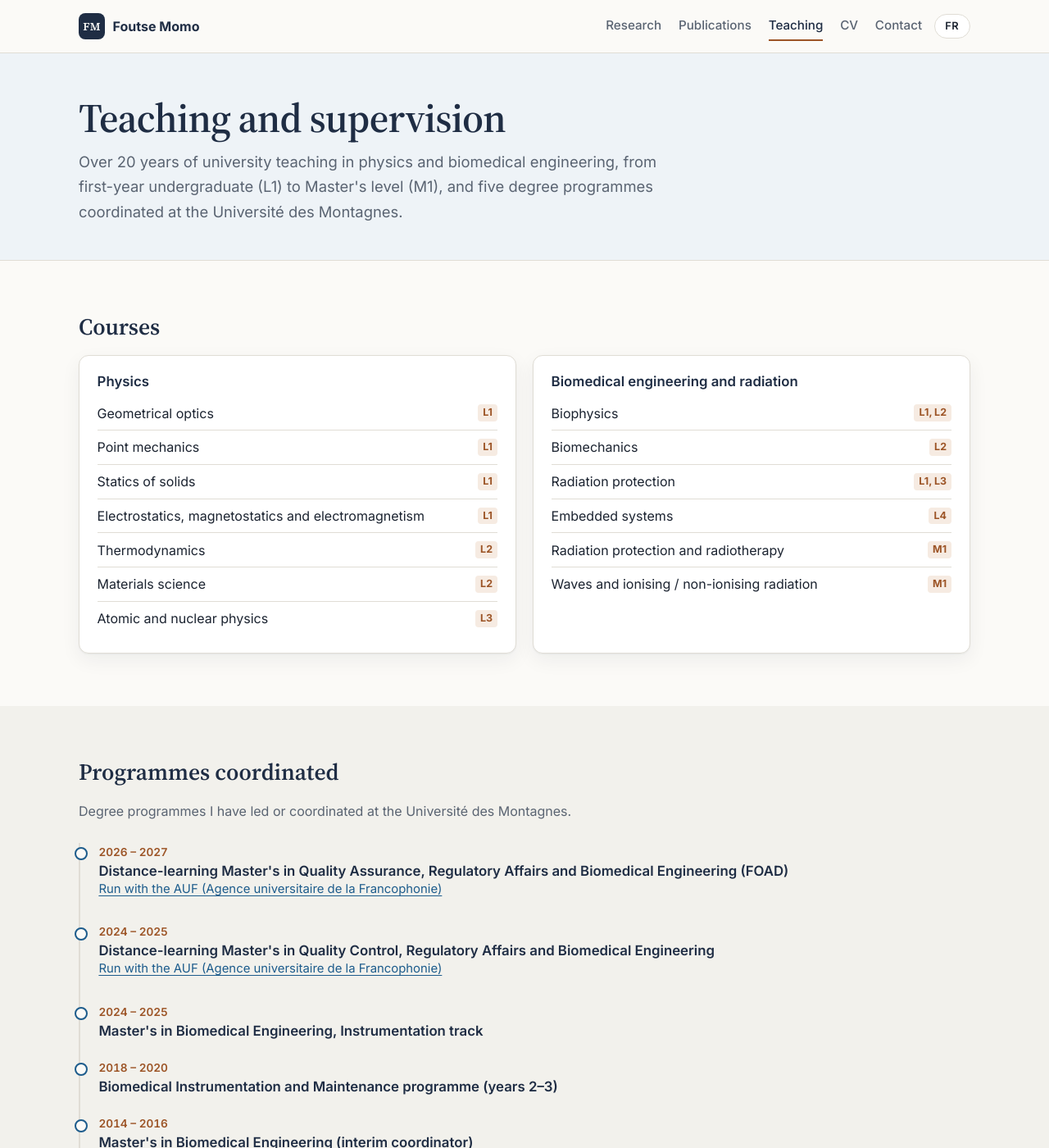
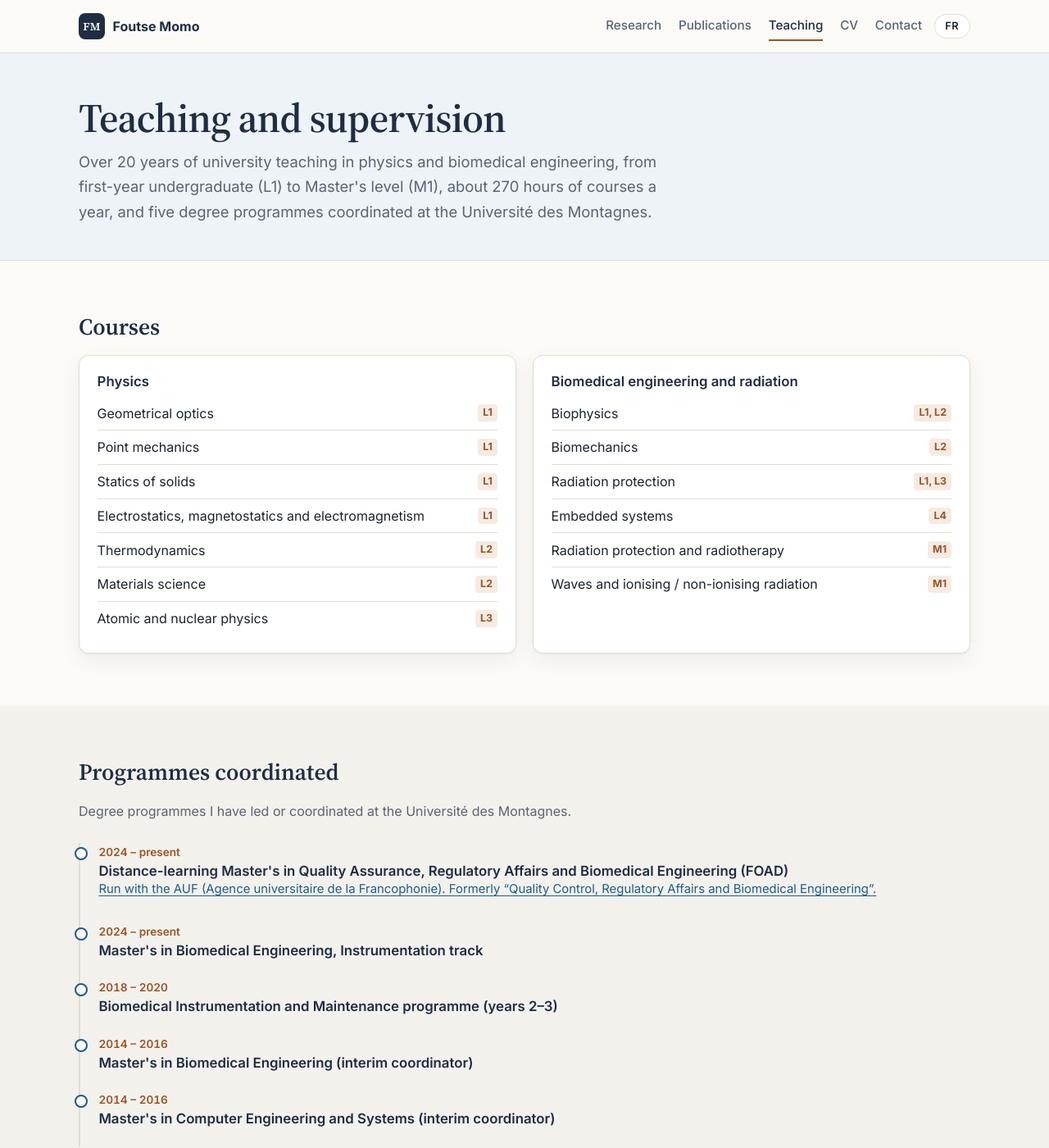
Before and after one commit to Foutse/meme-personal-website, a Jekyll site: the page built from teaching/index.html, in a window 1280 px wide and 1400 px high. Shown: the whole window at 82% size. Built offline with Jekyll 4.4.1, drawn with Linux system fonts in a browser that asks for light colours; some of the changed text lies outside the part shown.

Commit message:
Apply Prof. Momo's answers: both Master's coordinated since 2024, 'image plantaire', 270 h of teaching a year
Co-Authored-By: Claude Opus 5.5 <noreply@anthropic.com>

```diff
--- a/_data/career.yml
+++ b/_data/career.yml
@@ -5,13 +5,13 @@ experience:
     items:
       en:
         - "Academic Secretary, Faculty of Science and Technology, since 2023"
-        - "Coordinator, FOAD/AUF Master's in Quality Assurance, Regulatory Affairs and Biomedical Engineering, 2026/2027"
-        - "Coordinator, FOAD/AUF Master's in Quality Control, Regulatory Affairs and Biomedical Engineering, and Master's in Biomedical Engineering (Instrumentation), 2024–2025"
+        - "Coordinator, FOAD/AUF distance-learning Master's in Quality Assurance, Regulatory Affairs and Biomedical Engineering (formerly Quality Control), since 2024"
+        - "Coordinator, Master's in Biomedical Engineering (Instrumentation), since 2024"
         - "Administrative Officer, Faculty of Science and Technology, 2022–2023"
       fr:
         - "Secrétaire académique de la Faculté des Sciences et Technologies, depuis 2023"
-        - "Coordonnateur du Master FOAD/AUF Assurance qualité, Affaires réglementaires et Ingénierie biomédicale, 2026/2027"
-        - "Coordonnateur du Master FOAD/AUF Contrôle qualité, Affaires réglementaires et Ingénierie biomédicale, et du Master Ingénierie biomédicale option instrumentation, 2024–2025"
+        - "Coordonnateur du Master FOAD/AUF Assurance qualité, Affaires réglementaires et Ingénierie biomédicale (anciennement Contrôle qualité), depuis 2024"
+        - "Coordonnateur du Master Ingénierie biomédicale option instrumentation, depuis 2024"
         - "Responsable administratif de la Faculté des Sciences et Technologies, 2022–2023"
   - when: { en: "2016 – 2021", fr: "2016 – 2021" }
     role: { en: Senior Lecturer, fr: Chargé de Cours }
--- a/_data/i18n.yml
+++ b/_data/i18n.yml
@@ -50,7 +50,7 @@ en:
   talks: Conference presentations
   teaching: Teaching and supervision
   teaching_title: Courses
-  teaching_intro: "Over 20 years of university teaching in physics and biomedical engineering, from first-year undergraduate (L1) to Master's level (M1), and five degree programmes coordinated at the Université des Montagnes."
+  teaching_intro: "Over 20 years of university teaching in physics and biomedical engineering, from first-year undergraduate (L1) to Master's level (M1), about 270 hours of courses a year, and five degree programmes coordinated at the Université des Montagnes."
   programmes_title: Programmes coordinated
   programmes_intro: "Degree programmes I have led or coordinated at the Université des Montagnes."
   supervision: Master's theses supervised
@@ -126,7 +126,7 @@ fr:
   talks: Communications
   teaching: Enseignement et encadrement
   teaching_title: Cours
-  teaching_intro: "Plus de vingt ans d'enseignement universitaire en physique et en ingénierie biomédicale, de la Licence 1 au Master 1, et cinq formations coordonnées à l'Université des Montagnes."
+  teaching_intro: "Plus de vingt ans d'enseignement universitaire en physique et en ingénierie biomédicale, de la Licence 1 au Master 1, environ 270 heures de cours par an, et cinq formations coordonnées à l'Université des Montagnes."
   programmes_title: Formations coordonnées
   programmes_intro: "Formations que j'ai dirigées ou coordonnées à l'Université des Montagnes."
   supervision: Mémoires de Master encadrés
--- a/_data/programmes.yml
+++ b/_data/programmes.yml
@@ -1,13 +1,9 @@
 # Degree programmes coordinated (from the CV). Shown on the Teaching page.
-- when: "2026 – 2027"
+- when: { en: "2024 – present", fr: "Depuis 2024" }
   name: { en: "Distance-learning Master's in Quality Assurance, Regulatory Affairs and Biomedical Engineering (FOAD)", fr: "Master FOAD Assurance qualité, affaires réglementaires et ingénierie biomédicale" }
-  note: { en: "Run with the AUF (Agence universitaire de la Francophonie)", fr: "Mené avec l'AUF (Agence universitaire de la Francophonie)" }
+  note: { en: "Run with the AUF (Agence universitaire de la Francophonie). Formerly “Quality Control, Regulatory Affairs and Biomedical Engineering”.", fr: "Mené avec l'AUF (Agence universitaire de la Francophonie). Anciennement « Contrôle qualité, affaires réglementaires et ingénierie biomédicale »." }
   note_url: https://www.auf.org/
-- when: "2024 – 2025"
-  name: { en: "Distance-learning Master's in Quality Control, Regulatory Affairs and Biomedical Engineering", fr: "Master à distance Contrôle qualité, affaires réglementaires et ingénierie biomédicale" }
-  note: { en: "Run with the AUF (Agence universitaire de la Francophonie)", fr: "Mené avec l'AUF (Agence universitaire de la Francophonie)" }
-  note_url: https://www.auf.org/
-- when: "2024 – 2025"
+- when: { en: "2024 – present", fr: "Depuis 2024" }
   name: { en: "Master's in Biomedical Engineering, Instrumentation track", fr: "Master Ingénierie biomédicale, option instrumentation" }
 - when: "2018 – 2020"
   name: { en: "Biomedical Instrumentation and Maintenance programme (years 2–3)", fr: "Filière Instrumentation et maintenance biomédicale (niveaux 2 et 3)" }
--- a/_data/theses.yml
+++ b/_data/theses.yml
@@ -12,7 +12,7 @@
 - { year: 2022, student: Yongo Eurêka Claudy, fr: "Conception d'une borne médicale pédiatrique", en: "Design of a paediatric medical kiosk" }
 - { year: 2022, student: Kapgang Lauraine, fr: "Conception et réalisation d'un prototype d'électrooculographe", en: "Design and construction of an electro-oculograph prototype" }
 - { year: 2021, student: Youaleu Monkam Willy Thierry, fr: "Modélisation et simulation de l'activité mécanique du cœur", en: "Modelling and simulation of the mechanical activity of the heart" }
-- { year: 2020, student: Nzimi Nyabeyeu Fabiola V., fr: "Algorithme d'aide au diagnostic par analyse de l'image planétaire", en: "A diagnostic-support algorithm based on image analysis" }   # TO CONFIRM: "planétaire" or "plantaire"?
+- { year: 2020, student: Nzimi Nyabeyeu Fabiola V., fr: "Algorithme d'aide au diagnostic par analyse de l'image plantaire", en: "A diagnostic-support algorithm based on analysis of the plantar (sole of the foot) image" }
 - { year: 2020, student: Teta Sitamze Ismael, fr: "Développement et implémentation d'une plateforme de gestion de la maintenance assistée par ordinateur", en: "Development of a computerised maintenance management platform" }
 - { year: 2020, student: Sodjui Joséphine Christelle, fr: "Conception et réalisation d'un prototype de distillateur d'alcool", en: "Design and construction of an alcohol distiller prototype" }
 - { year: 2020, student: Fodju Djidjou Ismaël, fr: "Conception et réalisation d'un prototype de dosimètre", en: "Design and construction of a dosimeter prototype" }
--- a/_layouts/teaching.html
+++ b/_layouts/teaching.html
@@ -34,7 +34,7 @@ layout: base
     <ol class="timeline programmes">
       {% for pg in site.data.programmes %}
       <li>
-        <span class="when">{{ pg.when }}</span>
+        <span class="when">{% if pg.when.en %}{{ pg.when[L] }}{% else %}{{ pg.when }}{% endif %}</span>
         <h3>{{ pg.name[L] }}</h3>
         {% if pg.note %}<p class="org">{% if pg.note_url %}<a href="{{ pg.note_url }}">{{ pg.note[L] }}</a>{% else %}{{ pg.note[L] }}{% endif %}</p>{% endif %}
       </li>
```
Also changed, not shown: CONTENT-TODO.md (+8 -7 lines).
